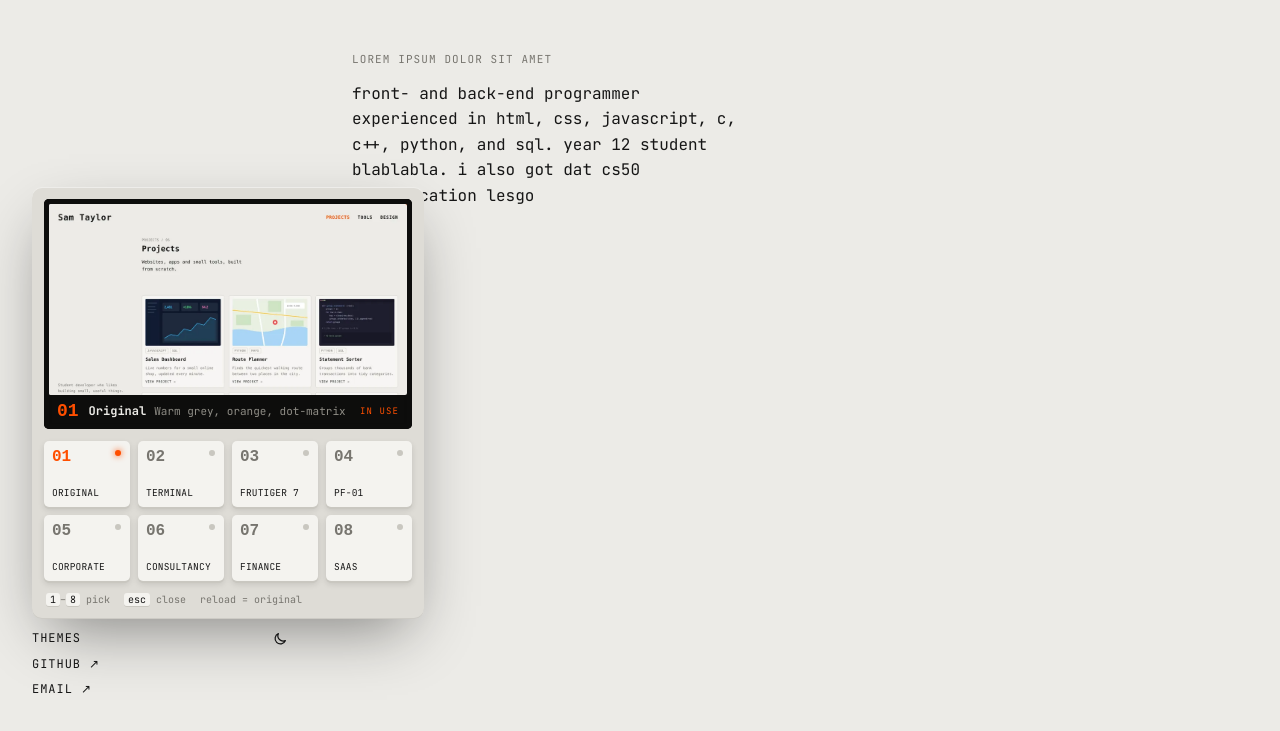
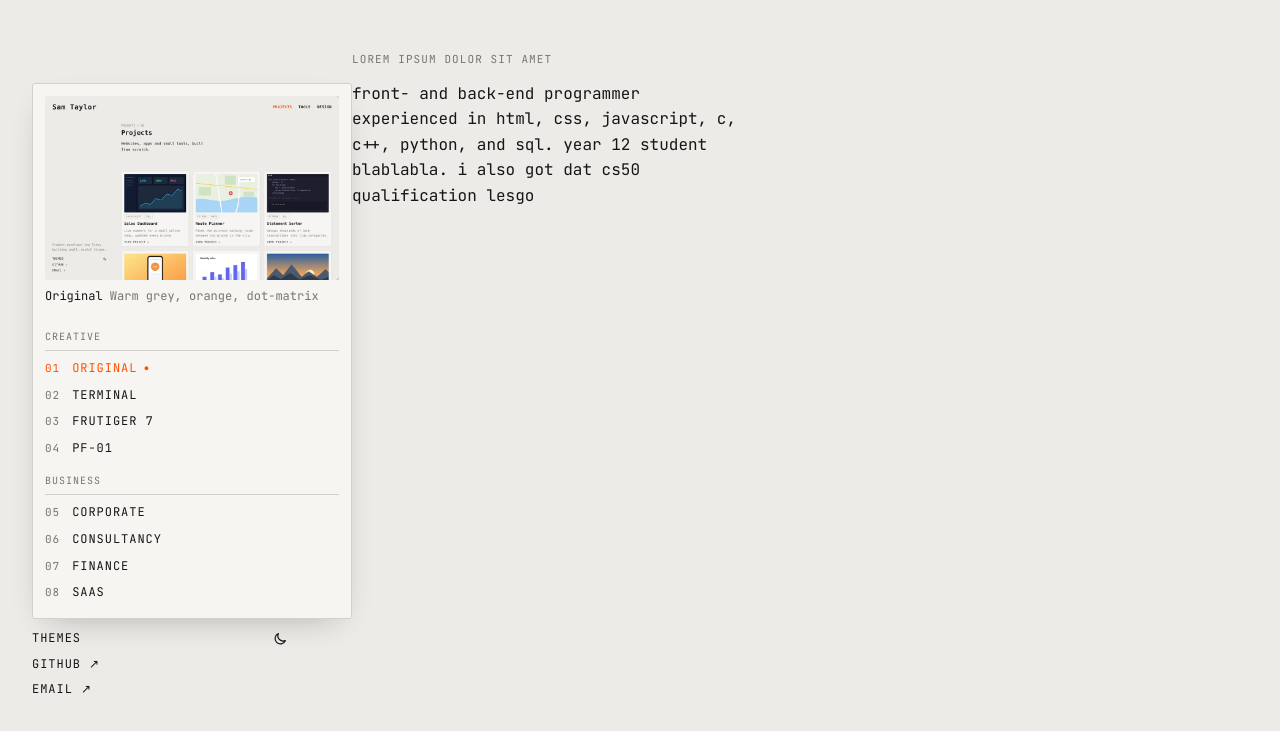
Before and after one commit to StaunchLemur29/portfolio, a website: page index.html in a window 1280 px wide. Both pictures are taken after a click on the button "THEMES". Shown: the part 69-800 px from the top of the page. Drawn offline with Linux system fonts and the light colour scheme; a web font is replaced by a local one.

Commit message:
Restyle the Themes popup to match the original site
Drop the hardware look (glossy keys, LEDs, black screen, keyboard hint row,
IN USE badge) for a flat panel with a 1px line, a card-style screenshot and a
plain numbered list grouped into Creative and Business. The theme in use gets
an orange number and a dot. Number keys 1-8, hover preview and anchoring stay;
arrow keys now move up and down the list.

Co-Authored-By: Claude Opus 5.5 <noreply@anthropic.com>
Claude-Session: https://claude.ai/code/session_0166s5JyNTr59ThfB9cgVzgC

```diff
--- a/style.css
+++ b/style.css
@@ -360,13 +360,14 @@ img.thumb {
 
 
 /* ---------- 6. The Themes popup ----------
-   Styled like a small piece of hardware: a screen and eight keys.
+   Drawn like the rest of the original site: flat panel, 1px line, mono type,
+   uppercase labels, orange only for the theme in use and on hover.
    It keeps its own copy of the Original colours so it looks the same
    over every theme that uses it. */
 .theme-popover {
-  --tp-body:   light-dark(#dedcd6, #232321);
-  --tp-key:    light-dark(#f4f3ef, #34332f);
-  --tp-key-lo: light-dark(#c9c7c0, #151514);
+  --tp-bg:     light-dark(#f6f5f2, #1d1d1b);
+  --tp-well:   light-dark(#ecebe7, #141413);
+  --tp-line:   light-dark(#d3d1cb, #33322f);
   --tp-ink:    light-dark(#161616, #ecebe7);
   --tp-muted:  light-dark(#77756f, #8f8d86);
   --tp-accent: light-dark(#ff4f00, #ff6a26);
@@ -374,20 +375,17 @@ img.thumb {
   position: fixed;
   inset: 0;
   margin: auto;
-  width: min(392px, calc(100vw - 24px));
+  width: min(320px, calc(100vw - 24px));
   height: fit-content;
   max-height: calc(100dvh - 24px);
   overflow: auto;
   padding: 12px;
   font: 12px/1.4 "JetBrains Mono", ui-monospace, monospace;
   color: var(--tp-ink);
-  background: var(--tp-body);
-  border: 0;
-  border-radius: 10px;
-  box-shadow:
-    inset 0 1px 0 rgb(255 255 255 / 0.5),
-    inset 0 -1px 0 rgb(0 0 0 / 0.08),
-    0 24px 60px -16px rgb(0 0 0 / 0.45);
+  background: var(--tp-bg);
+  border: 1px solid var(--tp-line);
+  border-radius: 3px;
+  box-shadow: 0 12px 32px -16px rgb(0 0 0 / 0.3);
   text-align: left;
   text-transform: none;
   letter-spacing: normal;
@@ -402,149 +400,93 @@ img.thumb {
 .no-popover .theme-popover { display: none; z-index: 10000; }
 .no-popover .theme-popover.is-open { display: block; }
 
-/* the screen */
-.tp-screen {
+/* the screenshot, framed like a project card's thumbnail */
+.tp-shot {
   position: relative;
   aspect-ratio: 16 / 10;
   overflow: hidden;
-  background: #0d0d0c;
-  border-radius: 5px;
-  box-shadow: inset 0 0 0 5px #0d0d0c, inset 0 2px 6px rgb(0 0 0 / 0.6);
+  background-color: var(--tp-well);
+  background-image: radial-gradient(var(--tp-line) 1.2px, transparent 1.2px);
+  background-size: 10px 10px;
+  border-radius: 3px;
 }
 
-.tp-screen img {
+.tp-shot img {
   position: absolute;
-  inset: 5px 5px 34px;
-  width: calc(100% - 10px);
-  height: calc(100% - 39px);
+  inset: 0;
+  width: 100%;
+  height: 100%;
   object-fit: cover;
   object-position: top;
-  border-radius: 2px;
   opacity: 0;
   transition: opacity 0.15s;
 }
-.tp-screen img.is-on { opacity: 1; }
+.tp-shot img.is-on { opacity: 1; }
 
-/* the readout under the picture: number, name, one line, IN USE */
-.tp-readout {
-  position: absolute;
-  left: 5px;
-  right: 5px;
-  bottom: 5px;
-  height: 26px;
-  display: flex;
-  align-items: center;
-  gap: 10px;
-  padding: 0 8px;
-  color: #ecebe7;
+/* name + one line under the picture */
+.tp-caption {
+  margin: 8px 0 0;
+  min-height: 2.8em;
+  font-size: 12px;
+  color: var(--tp-muted);
+}
+.tp-capname { color: var(--tp-ink); }
+
+/* the list */
+.tp-list {
+  display: grid;
+  margin-top: 4px;
 }
 
-.tp-readnum {
-  font: 900 18px/1 "Doto", monospace;
-  color: var(--tp-accent);
+.tp-group {
+  margin: 12px 0 4px;
+  padding-bottom: 6px;
+  font-size: 10px;
+  letter-spacing: 0.1em;
+  text-transform: uppercase;
+  color: var(--tp-muted);
+  border-bottom: 1px solid var(--tp-line);
+}
+.tp-group:first-child { margin-top: 4px; }
+
+.tp-key {
+  display: flex;
+  align-items: baseline;
+  gap: 12px;
+  width: 100%;
+  padding: 5px 0;
+  font: inherit;
+  font-size: 12px;
+  letter-spacing: 0.08em;
+  text-transform: uppercase;
+  color: inherit;
+  text-align: left;
+  background: none;
+  border: 0;
+  cursor: pointer;
+  transition: color 0.15s;
 }
 
-.tp-readtext {
-  display: flex;
-  align-items: baseline;
-  gap: 8px;
-  min-width: 0;
-  overflow: hidden;
-  white-space: nowrap;
-}
-.tp-readname { font-weight: 700; }
-.tp-readdesc { overflow: hidden; text-overflow: ellipsis; color: #8f8d86; font-size: 11px; }
-
-.tp-readstate {
-  margin-left: auto;
-  flex: none;
-  font-size: 9px;
-  letter-spacing: 0.12em;
-  color: var(--tp-accent);
-}
-.tp-readstate[hidden] { display: none; }
-
-/* the keys: Creative on the top row, Business underneath */
-.tp-keys {
-  display: grid;
-  grid-template-columns: repeat(4, minmax(0, 1fr));
-  gap: 8px;
-  margin-top: 12px;
-}
-
-.tp-key {
-  position: relative;
-  display: flex;
-  flex-direction: column;
-  justify-content: space-between;
-  gap: 10px;
-  height: 66px;
-  padding: 8px;
-  font: inherit;
-  color: inherit;
-  text-align: left;
-  background: var(--tp-key);
-  border: 0;
-  border-radius: 5px;
-  box-shadow: 0 2px 0 var(--tp-key-lo), 0 3px 6px rgb(0 0 0 / 0.12);
-  cursor: pointer;
-  transition: transform 0.06s, box-shadow 0.06s, background 0.15s;
-}
-
-.tp-key:hover { background: color-mix(in srgb, var(--tp-key) 92%, var(--tp-ink)); }
-.tp-key:active { transform: translateY(2px); box-shadow: 0 0 0 var(--tp-key-lo), 0 1px 2px rgb(0 0 0 / 0.12); }
+.tp-key:hover,
+.tp-key.is-showing { color: var(--tp-accent); }
 .tp-key:focus-visible { outline: 2px solid var(--tp-accent); outline-offset: 2px; }
 
 .tp-keynum {
-  font: 900 16px/1 "Doto", monospace;
+  font-size: 11px;
   color: var(--tp-muted);
 }
 
-.tp-keyname {
-  overflow: hidden;
-  font-size: 9.5px;
-  letter-spacing: 0.02em;
-  text-transform: uppercase;
-  white-space: nowrap;
-  text-overflow: ellipsis;
-}
-
-/* the little light, lit on the theme in use */
-.tp-led {
-  position: absolute;
-  top: 9px;
-  right: 9px;
-  width: 6px;
-  height: 6px;
-  border-radius: 50%;
-  background: var(--tp-key-lo);
-}
-.tp-key[aria-pressed="true"] .tp-led {
-  background: var(--tp-accent);
-  box-shadow: 0 0 6px var(--tp-accent);
-}
+/* the theme in use: orange number and a dot */
 .tp-key[aria-pressed="true"] .tp-keynum { color: var(--tp-accent); }
-
-.tp-hint {
-  display: flex;
-  flex-wrap: wrap;
-  gap: 4px 14px;
-  margin: 12px 2px 0;
-  font-size: 10px;
-  color: var(--tp-muted);
-}
-
-.tp-hint kbd {
-  padding: 0 4px;
-  font: inherit;
-  color: var(--tp-ink);
-  background: var(--tp-key);
-  border-radius: 3px;
-  box-shadow: 0 1px 0 var(--tp-key-lo);
+.tp-key[aria-pressed="true"] .tp-keyname::after {
+  content: " \25CF";
+  color: var(--tp-accent);
+  font-size: 9px;
+  vertical-align: 1px;
 }
 
 @media (prefers-reduced-motion: reduce) {
-  .tp-screen img, .tp-key { transition: none; }
+  .tp-shot img, .tp-key { transition: none; }
 }
 
 
--- a/themes/engine.js
+++ b/themes/engine.js
@@ -282,11 +282,13 @@
 
 
   // ---------- 7. The Themes popup ----------
-  // Built like a little piece of hardware: a screen that previews the theme
-  // under your cursor, and eight keys (Creative on top, Business below) with an
-  // orange light on the one in use. Number keys 1-8 pick a theme straight away.
-  // Screenshots only load when a key is hovered or focused.
+  // Styled like the rest of the original site: a flat panel with a screenshot
+  // of the theme under your cursor, then a plain numbered list (Creative, then
+  // Business). The theme in use gets an orange number and a dot.
+  // Number keys 1-8 pick a theme straight away; up/down move through the list.
+  // Screenshots only load when a row is hovered or focused.
   const pad = (n) => String(n).padStart(2, '0');
+  const groups = [...new Set(THEMES.map((t) => t.group))];
   const popover = document.createElement('div');
   popover.id = 'theme-popover';
   popover.className = 'theme-popover';
@@ -294,50 +296,44 @@
   popover.setAttribute('role', 'dialog');
   popover.setAttribute('aria-label', 'Themes');
   popover.innerHTML = `
-    <div class="tp-screen">
+    <div class="tp-shot">
       ${THEMES.map((t) => `<img alt="" data-show="${t.id}" data-src="${thumb(t.id)}" style="background:${swatchCSS(t)}">`).join('')}
-      <div class="tp-readout">
-        <span class="tp-readnum"></span>
-        <span class="tp-readtext"><b class="tp-readname"></b><span class="tp-readdesc"></span></span>
-        <span class="tp-readstate">IN USE</span>
-      </div>
     </div>
-    <div class="tp-keys">
-      ${THEMES.map((t, i) => `
-        <button type="button" class="tp-key" data-theme-choice="${t.id}" data-show="${t.id}" aria-keyshortcuts="${i + 1}">
-          <span class="tp-led" aria-hidden="true"></span>
-          <span class="tp-keynum">${pad(i + 1)}</span>
-          <span class="tp-keyname">${t.name}</span>
-        </button>`).join('')}
-    </div>
-    <p class="tp-hint"><span><kbd>1</kbd>–<kbd>8</kbd> pick</span><span><kbd>esc</kbd> close</span><span>reload = original</span></p>`;
+    <p class="tp-caption"><span class="tp-capname"></span> <span class="tp-capdesc"></span></p>
+    <div class="tp-list">
+      ${groups.map((g) => `
+        <p class="tp-group">${g}</p>
+        ${THEMES.map((t, i) => (t.group !== g ? '' : `
+          <button type="button" class="tp-key" data-theme-choice="${t.id}" data-show="${t.id}" aria-keyshortcuts="${i + 1}">
+            <span class="tp-keynum">${pad(i + 1)}</span>
+            <span class="tp-keyname">${t.name}</span>
+          </button>`)).join('')}`).join('')}
+    </div>`;
   document.body.append(popover);
 
-  // show a theme on the little screen
+  // show a theme's screenshot and caption
   function preview(id) {
     const t = findTheme(id);
-    const n = THEMES.indexOf(t) + 1;
-    popover.querySelectorAll('.tp-screen img').forEach((img) => {
+    popover.querySelectorAll('.tp-shot img').forEach((img) => {
       const on = img.dataset.show === id;
       if (on && !img.getAttribute('src')) img.src = img.dataset.src;
       img.classList.toggle('is-on', on);
     });
-    popover.querySelector('.tp-readnum').textContent = pad(n);
-    popover.querySelector('.tp-readname').textContent = t.name;
-    popover.querySelector('.tp-readdesc').textContent = t.short;
-    popover.querySelector('.tp-readstate').hidden = id !== (current?.id || 'original');
+    popover.querySelector('.tp-capname').textContent = t.name;
+    popover.querySelector('.tp-capdesc').textContent = t.short;
+    keys().forEach((k) => k.classList.toggle('is-showing', k.dataset.show === id));
   }
   const previewCurrent = () => preview(current?.id || 'original');
   const keys = () => [...popover.querySelectorAll('.tp-key')];
 
   popover.addEventListener('pointerover', (e) => { const k = e.target.closest('.tp-key'); if (k) preview(k.dataset.show); });
   popover.addEventListener('focusin', (e) => { const k = e.target.closest('.tp-key'); if (k) preview(k.dataset.show); });
-  popover.querySelector('.tp-keys').addEventListener('pointerleave', () => {
+  popover.querySelector('.tp-list').addEventListener('pointerleave', () => {
     const focused = document.activeElement?.closest?.('.tp-key');
     focused ? preview(focused.dataset.show) : previewCurrent();
   });
 
-  // number keys pick; arrow keys move around the 4 x 2 grid
+  // number keys pick; arrow keys move up and down the list
   popover.addEventListener('keydown', (event) => {
     if (/^[1-9]$/.test(event.key) && THEMES[event.key - 1]) {
       event.preventDefault();
@@ -345,7 +341,7 @@
       chooseTheme(THEMES[event.key - 1].id);
       return;
     }
-    const move = { ArrowRight: 1, ArrowLeft: -1, ArrowDown: 4, ArrowUp: -4 }[event.key];
+    const move = { ArrowDown: 1, ArrowRight: 1, ArrowUp: -1, ArrowLeft: -1 }[event.key];
     if (!move) return;
     event.preventDefault();
     const list = keys();
```
